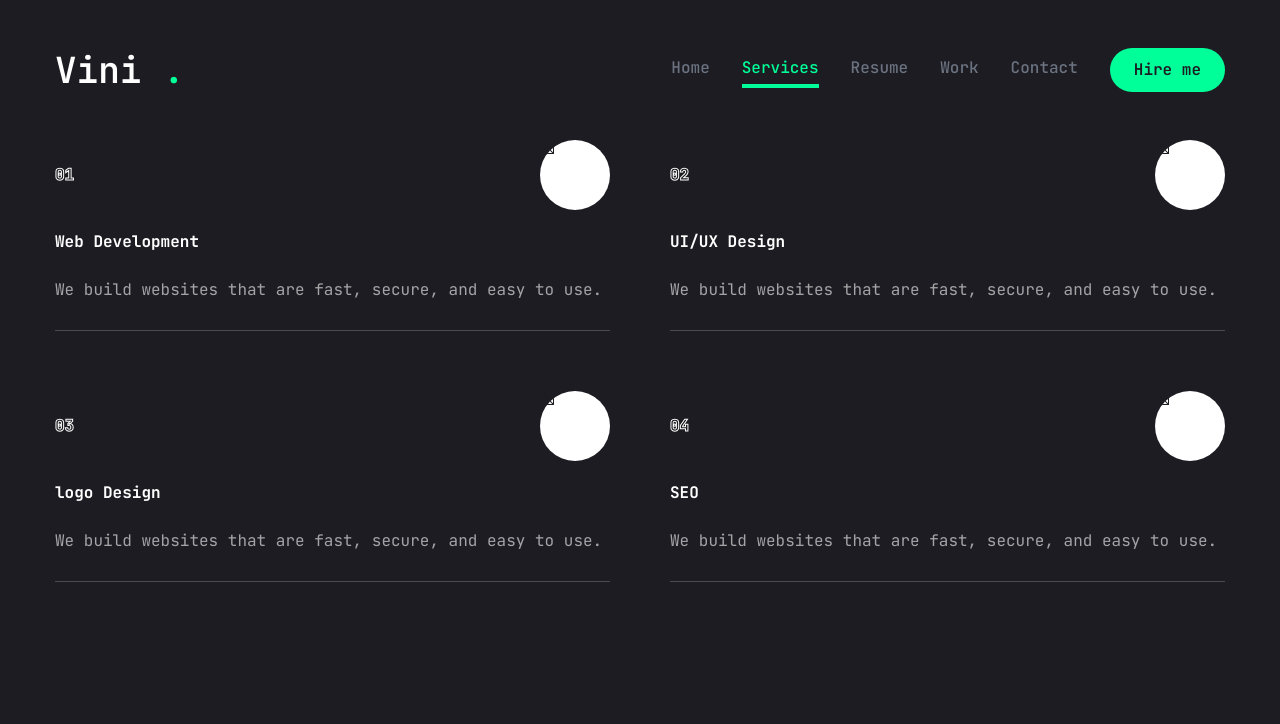
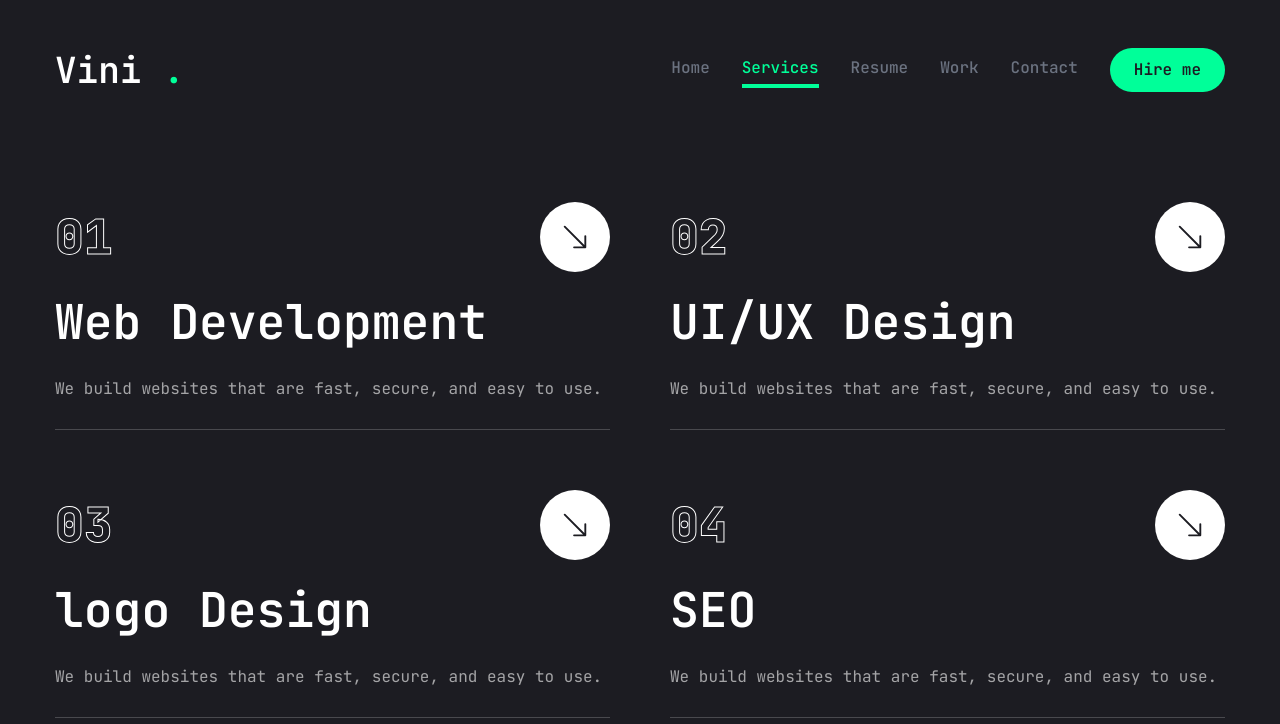
Before and after one commit to Penedov/portfolio_vini, a Next.js app: page /services in a window 1280 px wide. Shown: the top 724 px of the page. Built offline with nearby package versions, Linux system fonts and the light colour scheme.

Commit message:
correção de bugs em service

```diff
--- a/app/globals.css
+++ b/app/globals.css
@@ -12,18 +12,19 @@
       - leading-loose: Espaçamento entre linhas confortável. */
     }
     .h1 {
-      @apply text-[48px] xl:text-[80px] leading-[1.1] font-semibold;
+      @apply text-[48px] xl:text-[80px] leading-[1.1] font-semibold break-words;
     }
     .h2 {
-      @apply text-[36px] xl:text-[48px] leading-[1.1] font-semibold;
+      @apply text-[36px] xl:text-[48px] leading-[1.1] font-semibold break-words;
     }
     .h3 {
-      @apply text-[20px] xl:text-[24px] leading-[1.1] font-semibold;
+      @apply text-[20px] xl:text-[24px] leading-[1.1] font-semibold break-words;
     }
+
     .text-outline{
       -webkit-text-stroke: 1px #ffffff;
     }
-    .text-otline-hover{
+    .text-outline-hover {
       -webkit-text-stroke: 1px #00ff99;
     }
   }
--- a/app/services/page.jsx
+++ b/app/services/page.jsx
@@ -33,7 +33,7 @@ const services = [
 
 const Services = () => {
     return (
-        <section className="min-h-[80vh] flex flex-col justoify-center pv-12 xl:py-0">
+        <section className="min-h-[80vh] flex flex-col justify-center py-12 xl:py-0">
     <div className="container mx-auto">
         <motion.div
          initial={{ opacity: 0}}
@@ -47,13 +47,16 @@ const Services = () => {
                     <div key={index} className="flex-1 flex flex-col justify-center gap-6 group">
                         {/*top*/}
                         <div className="w-full flex justify-between items-center">
-                            <div className="text-5x1 font-extrabold text-outline text-transparent group-hover:text transition-all duration-500 ">{service.num}</div>
-                            <Link href={service.num} className="w-[70px] h-[70px] rounded-full bg-white group-hover:bg-accent transition-all duration-flex justify-center items-center hover:-rotate-45">
-                            <BsArrowDownRight className="text-3x1 text-primary" />
-                            </Link>
+                        <div className="text-5xl font-extrabold text-outline text-transparent group-hover:text transition-all duration-500">
+                        {service.num}</div>
+                        <Link href={service.href} className="w-[70px] h-[70px] rounded-full bg-white group-hover:bg-accent transition-all duration-500 flex justify-center items-center hover:-rotate-45">
+                            <BsArrowDownRight className="text-3xl text-primary" />
+                        </Link>
+
                         </div>
                         {/*itle*/}
-                        <h2 className="text-[42PX] font-bold leading-none text-white group-hover:text-accent transition-all duration-500">{service.title}</h2>
+                        <h2 className="h2 text-white group-hover:text-accent transition-all duration-500">
+                        {service.title}</h2>
                         {/*description*/}
                         <p className="text-white/60">{service.description}</p>
                         {/*border*/}
```
